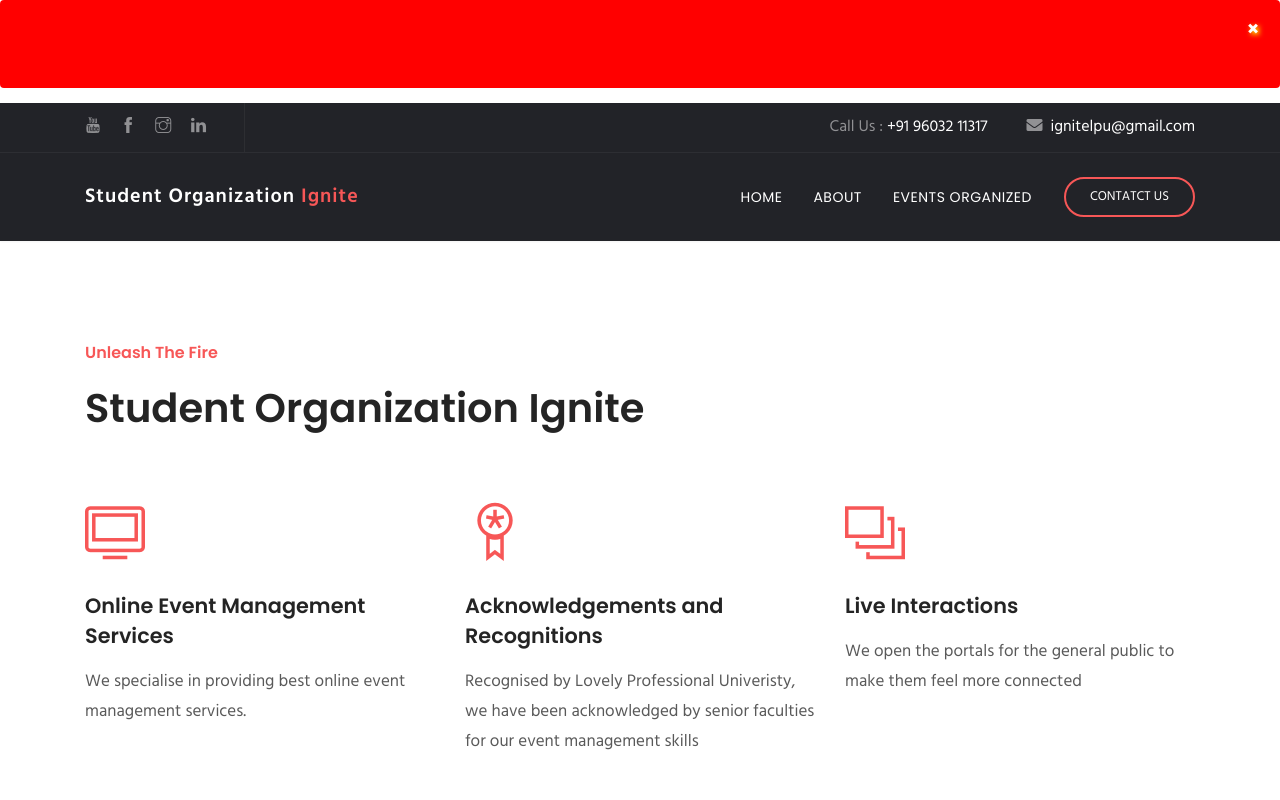
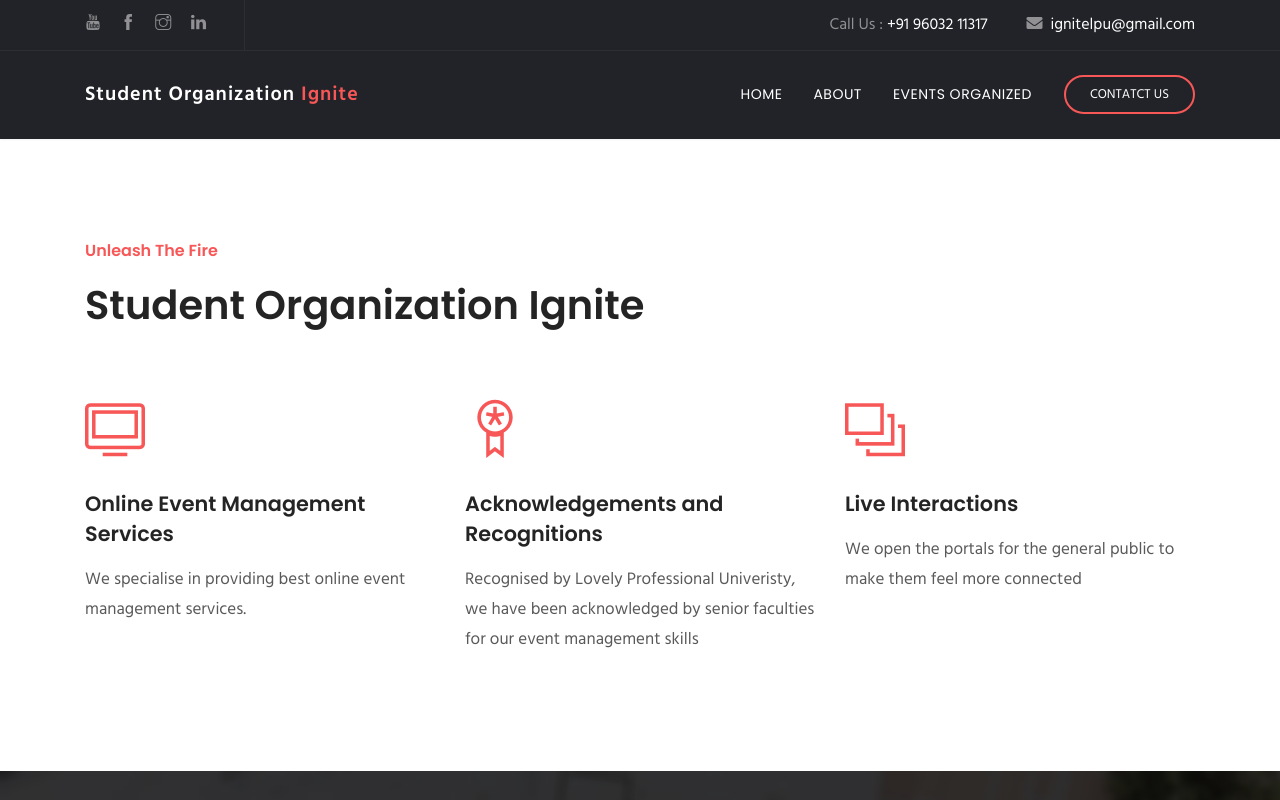
Before and after one commit to nyn-mishra/ignitelpu, a plain HTML site: page index.html in a window 1280 px wide. Shown: the top 800 px of the page. Drawn offline with Linux system fonts and the light colour scheme; some packages are replaced by stand-ins of ours; a web font is replaced by a local one.

Commit message:
Update index.html

```diff
--- a/index.html
+++ b/index.html
@@ -30,10 +30,10 @@
 
 
 <!-- Header Start -->
-<div class="alert ">
+<!-------<div class="alert ">
 	<span class="closebtn" onclick="this.parentElement.style.display='none';">&times;</span>
 	<marquee scrollamount="25"> <a href="#"> <h3><center></center></h3></a></marquee>
-  </div> <!---(Remove comment tag to add details)--->
+  </div> ----> <!---(Remove comment tag to add details)--->
 
 <header class="navigation">
 	<div class="header-top ">
```
